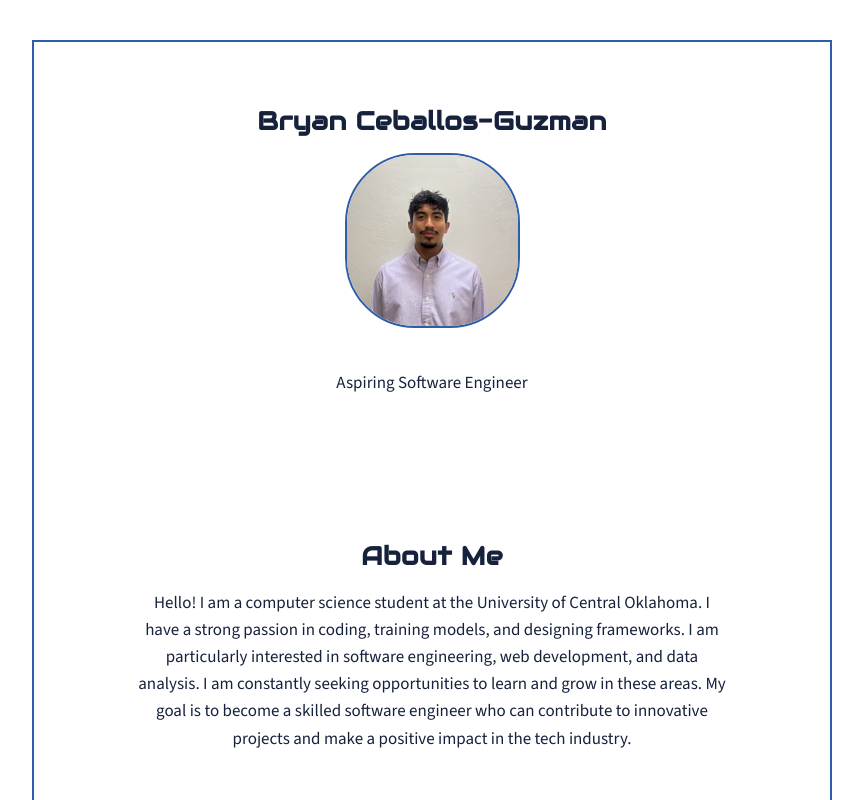
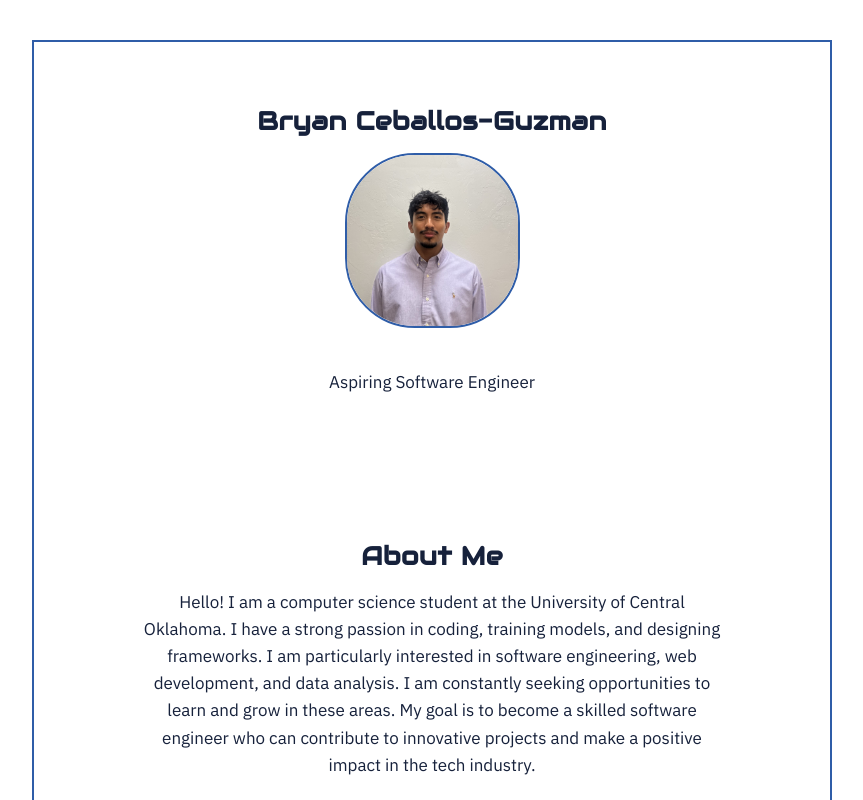
Before and after one commit to bguzman3-wq/Portfolio-Website, a React (Vite) app: page / in a window 1280 px wide. Shown: the top 800 px of the page, without its empty margins (208-1071 px from the left). Built offline with nearby package versions, Linux system fonts and the light colour scheme; no server answers.

Commit message:
change font

```diff
--- a/src/index.css
+++ b/src/index.css
@@ -1,4 +1,4 @@
-@import url('https://fonts.googleapis.com/css2?family=Audiowide&family=Source+Sans+3:wght@400;500;600&display=swap');
+@import url('https://fonts.googleapis.com/css2?family=Audiowide&family=IBM+Plex+Sans:wght@400;500;600&display=swap');
 
 :root {
   --paper: #ffffff;
@@ -9,7 +9,7 @@
   --brass: #A6791F;
 
   --font-heading: 'Audiowide', sans-serif;
-  --font-body: 'Source Sans 3', sans-serif;
+  --font-body: 'IBM Plex Sans', sans-serif;
 }
 
 * {
```
